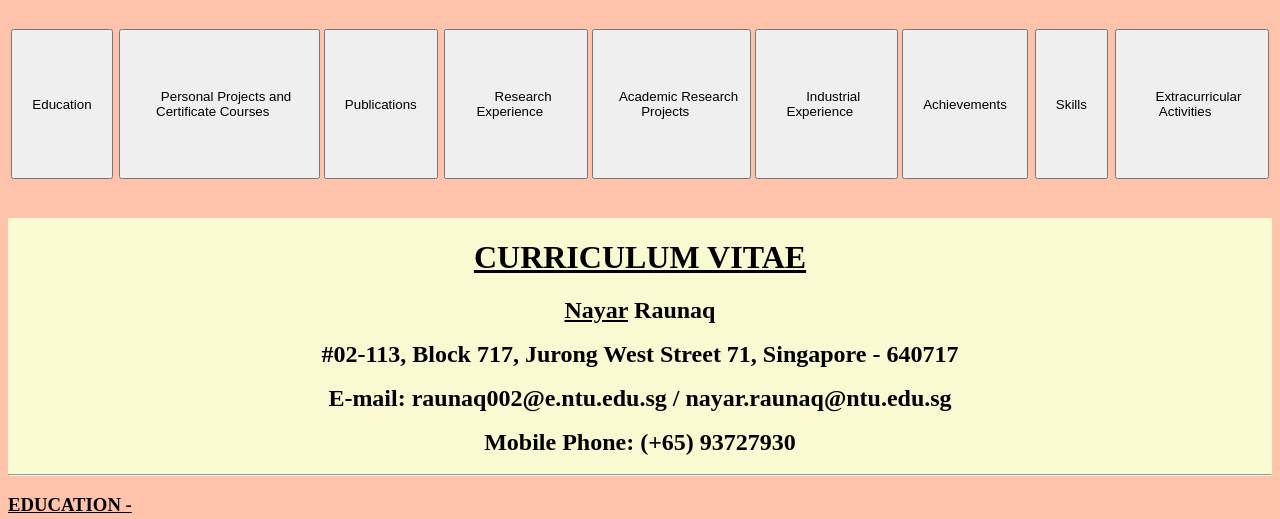
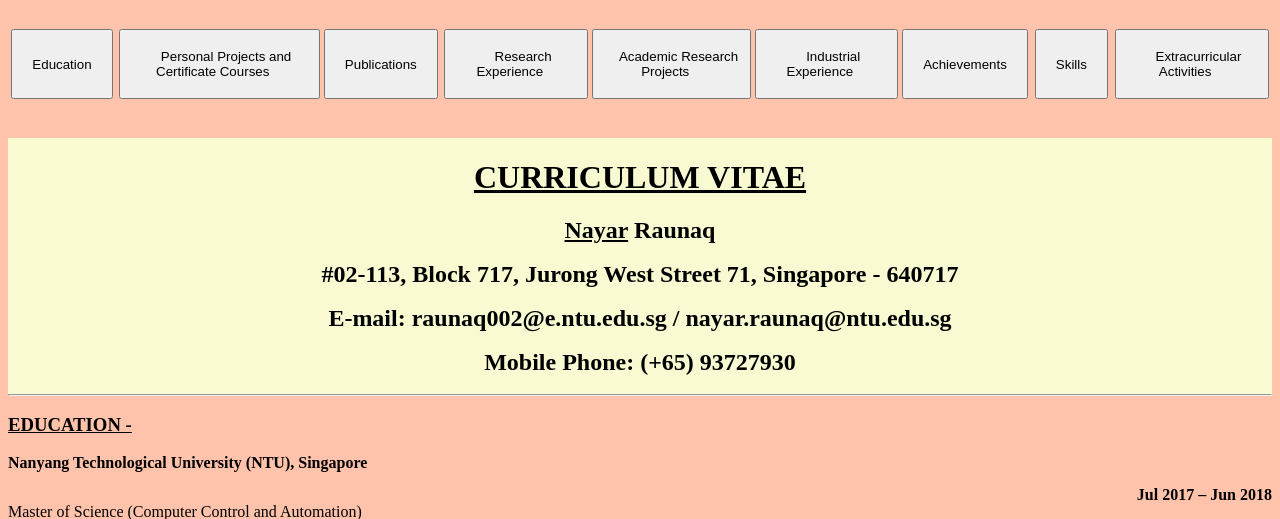
Before and after one commit to raunaqnayar/resume, a Flask app: page / in a window 1280 px wide. Shown: the top 519 px of the page. Run offline with Flask 2, Linux system fonts and the light colour scheme.

Commit message:
button height change for mobile (Try2)

```diff
--- a/static/style.css
+++ b/static/style.css
@@ -37,7 +37,7 @@
     }
 
 button{
-    height: 150px;
+    height: 70px;
     }
 
 /* For Laptops */
```
